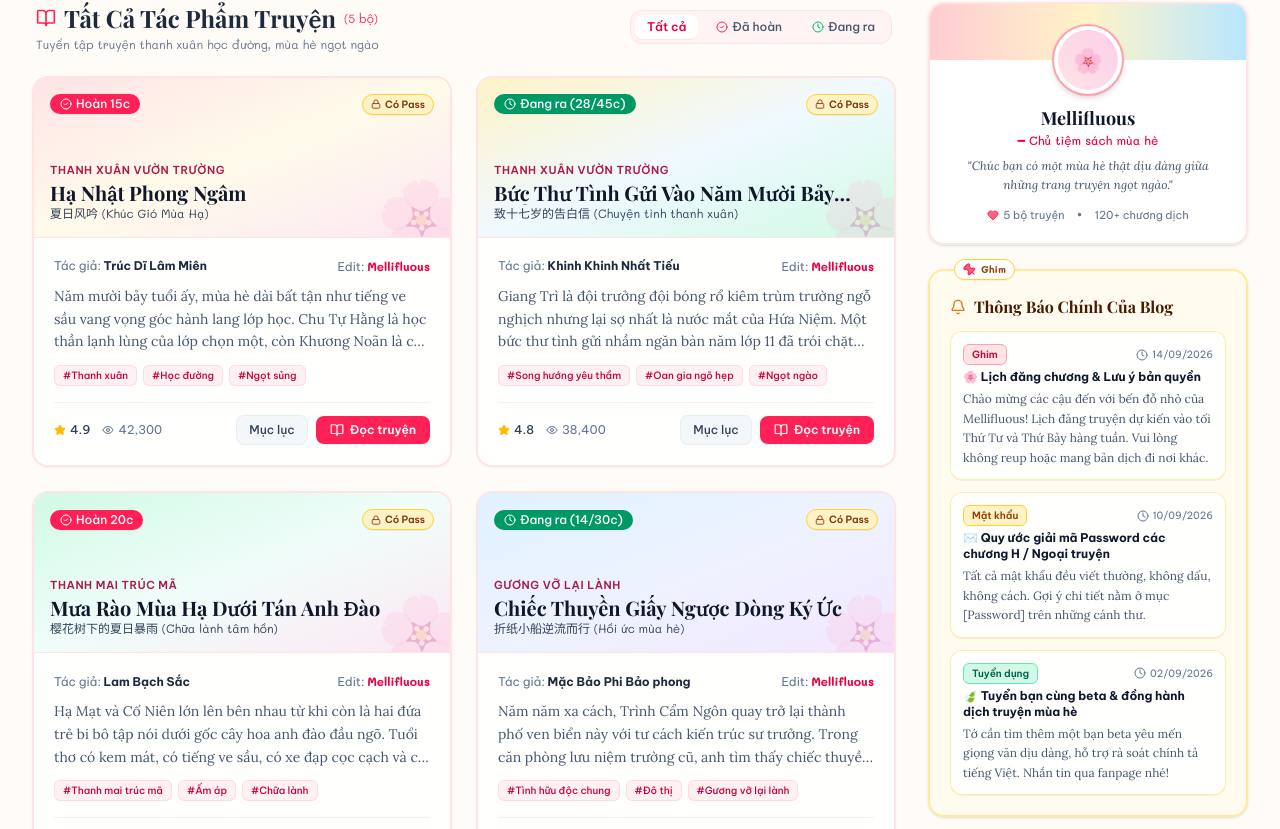
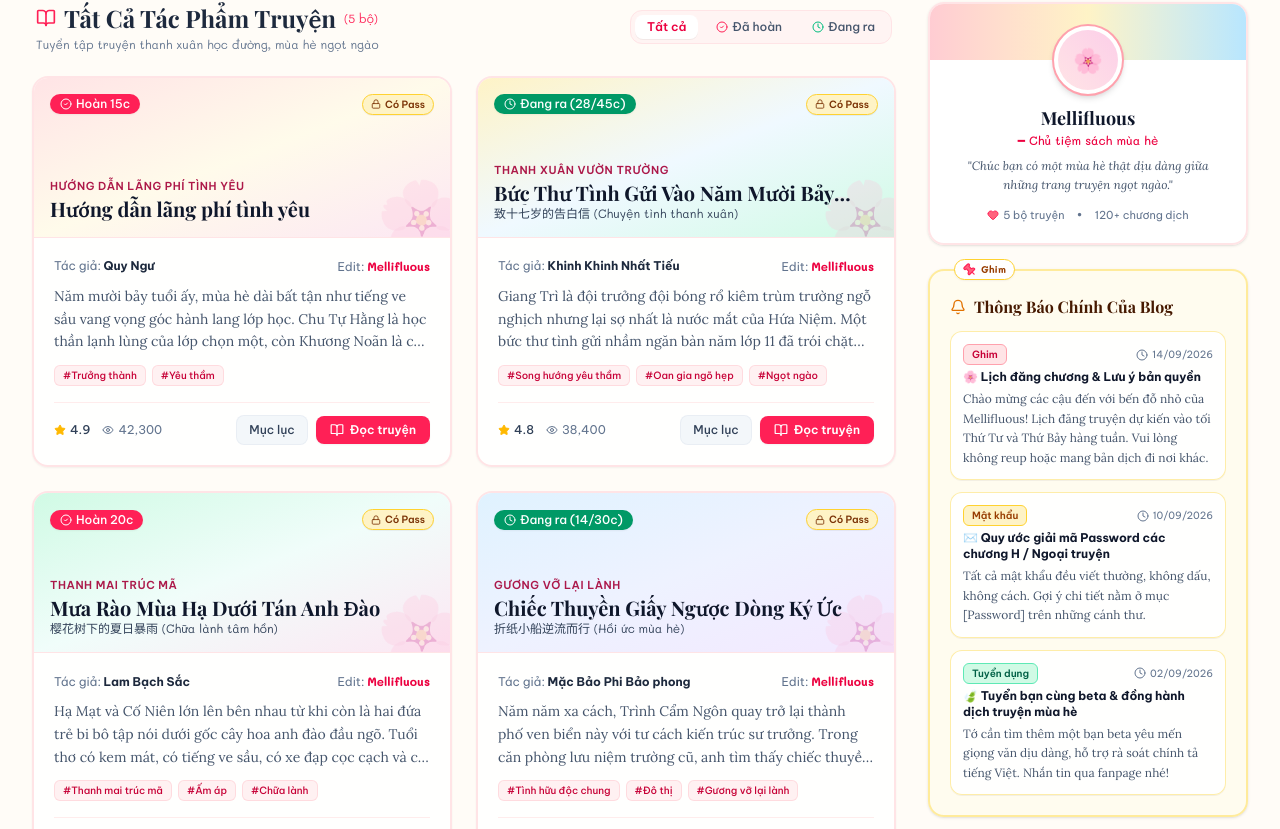
Before and after one commit to luclamly920-ops/loveyouforever, a React (Vite) app: page / in a window 1280 px wide. Shown: the part 899-1728 px from the top of the page. Built offline with nearby package versions, Linux system fonts and the light colour scheme; a web font is replaced by a local one.

Commit message:
Update blogData.ts

```diff
--- a/src/data/blogData.ts
+++ b/src/data/blogData.ts
@@ -72,13 +72,12 @@ export const PASSWORD_HINTS: PasswordHint[] = [
 export const NOVELS: Novel[] = [
   {
     id: 'novel-1',
-    title: 'Hạ Nhật Phong Ngâm',
-    originalTitle: '夏日风吟 (Khúc Gió Mùa Hạ)',
-    author: 'Trúc Dĩ Lâm Miên',
+    title: 'Hướng dẫn lãng phí tình yêu',
+    author: 'Quy Ngư',
     translator: 'Mellifluous',
     status: 'completed',
-    category: 'Thanh xuân vườn trường',
-    tags: ['Thanh xuân', 'Học đường', 'Ngọt sủng', 'Chữa lành', 'HE'],
+    category: 'Hướng dẫn lãng phí tình yêu',
+    tags: ['Trưởng thành', 'Yêu thầm'],
     coverColor: 'from-rose-100 via-amber-50 to-pink-100',
     summary: 'Năm mười bảy tuổi ấy, mùa hè dài bất tận như tiếng ve sầu vang vọng góc hành lang lớp học. Chu Tự Hằng là học thần lạnh lùng của lớp chọn một, còn Khương Noãn là cô gái bàn bên luôn lén giấu những viên kẹo dâu vào ngăn bàn anh. Một cơn gió mùa hạ thổi qua, thổi rung rinh tà áo đồng phục trắng và kết thành câu chuyện mười năm không phai.',
     totalChapters: 15,
```
